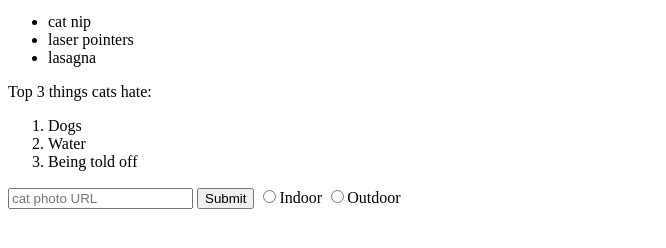
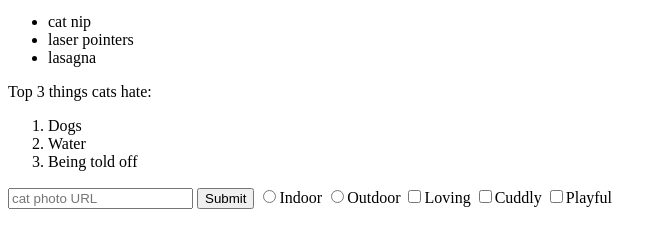
Before and after one commit to MeliLondon-zz/FreeCodeCamp2019, a plain HTML site: page index.html in a window 1280 px wide. Shown: the part 426-674 px from the top of the page, without its empty margins (0-666 px from the left). Drawn offline with Linux system fonts and the light colour scheme.

Commit message:
Add set of checkboxes

```diff
--- a/index.html
+++ b/index.html
@@ -25,5 +25,14 @@
     <label for="outdoor">
       <input id="outdoor" type="radio" name="indoor-outdoor">Outdoor
     </label>
+    <label for="loving">
+      <input id="loving" type="checkbox" name="personality">Loving
+    </label>
+    <label for="cuddly">
+      <input id="cuddly" type ="checkbox" name="personality">Cuddly
+    </label>
+    <label for="playful">
+      <input id="playful" type="checkbox" name="personality">Playful
+    </label>
   </form>
 </main>
```
